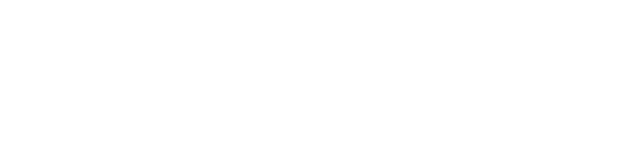
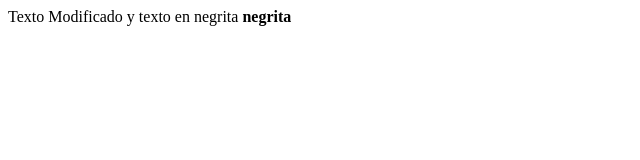
Before and after one commit to blockmaker-academy/dom-y-eventos-js, a website: page src/ejercicio-01/index.html in a window 1280 px wide. Shown: the whole page, without its empty margins (0-640 px from the left). Drawn offline with Linux system fonts and the light colour scheme.

Commit message:
Añadir ejer 1

```diff
--- a/src/ejercicio-01/index.html
+++ b/src/ejercicio-01/index.html
@@ -1,3 +1,8 @@
+<!-- Selección de Elementos por ID
+Selecciona un elemento por su ID único y cambia su contenido utilizando
+JavaScript. En este ejercicio, aprenderás a utilizar `getElementById` para
+acceder a un elemento específico en el DOM y modificar su contenido.  -->
+
 <!DOCTYPE html>
 <html lang="es">
   <head>
@@ -6,10 +11,14 @@
     <title>Ejercicio 1: Selección de Elementos por ID</title>
   </head>
   <body>
-    <!-- Escribe tu codigo html aqui -->
+    <div id="miElemento">Texto inicial</div><!-- Escribe tu codigo html -->
 
     <script>
-      // Escribe tu codigo javascript aqui
+      const elemento = document.getElementById('miElemento')// Escribe tu codigo javascript //
+      console.log('Elemento: ', elemento)
+      elemento.innerHTML = 'Texto Modificado y texto en negrita <strong>negrita</strong>'
+      console.log('Elemento 2: ' , elemento)
+
     </script>
   </body>
 </html>
```
